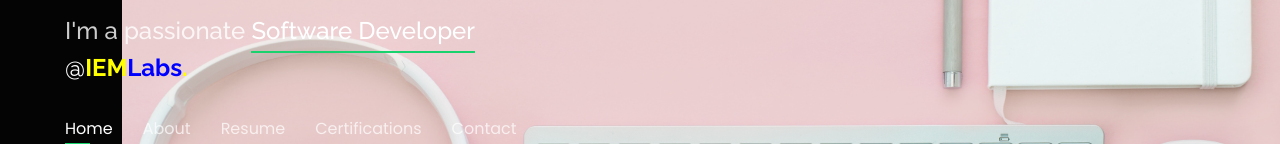
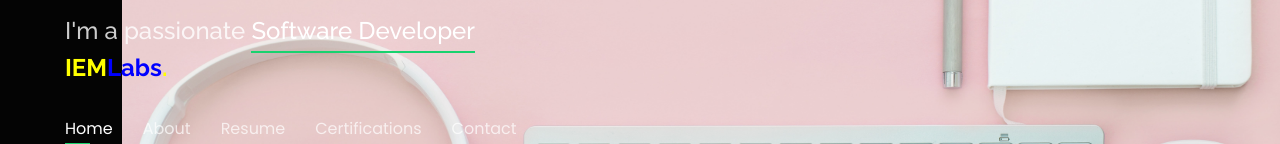
Before and after one commit to t-gos7/Portfolio, a plain HTML site: page index.html in a window 1280 px wide. Shown: the part 315-459 px from the top of the page. Drawn offline with nearby package versions, Linux system fonts and the light colour scheme.

Commit message:
Update index.html

```diff
--- a/index.html
+++ b/index.html
@@ -94,7 +94,7 @@
       <h1><a href="index.html">Tarit Goswami</a></h1>
       <!-- Uncomment below if you prefer to use an image logo -->
       <!-- <a href="index.html" class="mr-auto"><img src="assets/img/logo.png" alt="" class="img-fluid"></a> -->
-      <h2>I'm a passionate <span>Software Developer </span> <br><h4>@<b style="color:yellow";>IEM</b><b style="color:blue;">Labs</b><b style="color:yellow;">.&nbsp; &nbsp; &nbsp;</b> </h4> </h2>
+      <h2>I'm a passionate <span>Software&nbsp;Developer </span> <br><h4><b style="color:yellow";>IEM</b><b style="color:blue;">Labs</b><b style="color:yellow;">.&nbsp; &nbsp; &nbsp;</b> </h4> </h2>
 
       <nav class="nav-menu d-none d-lg-block">
         <ul>
```
